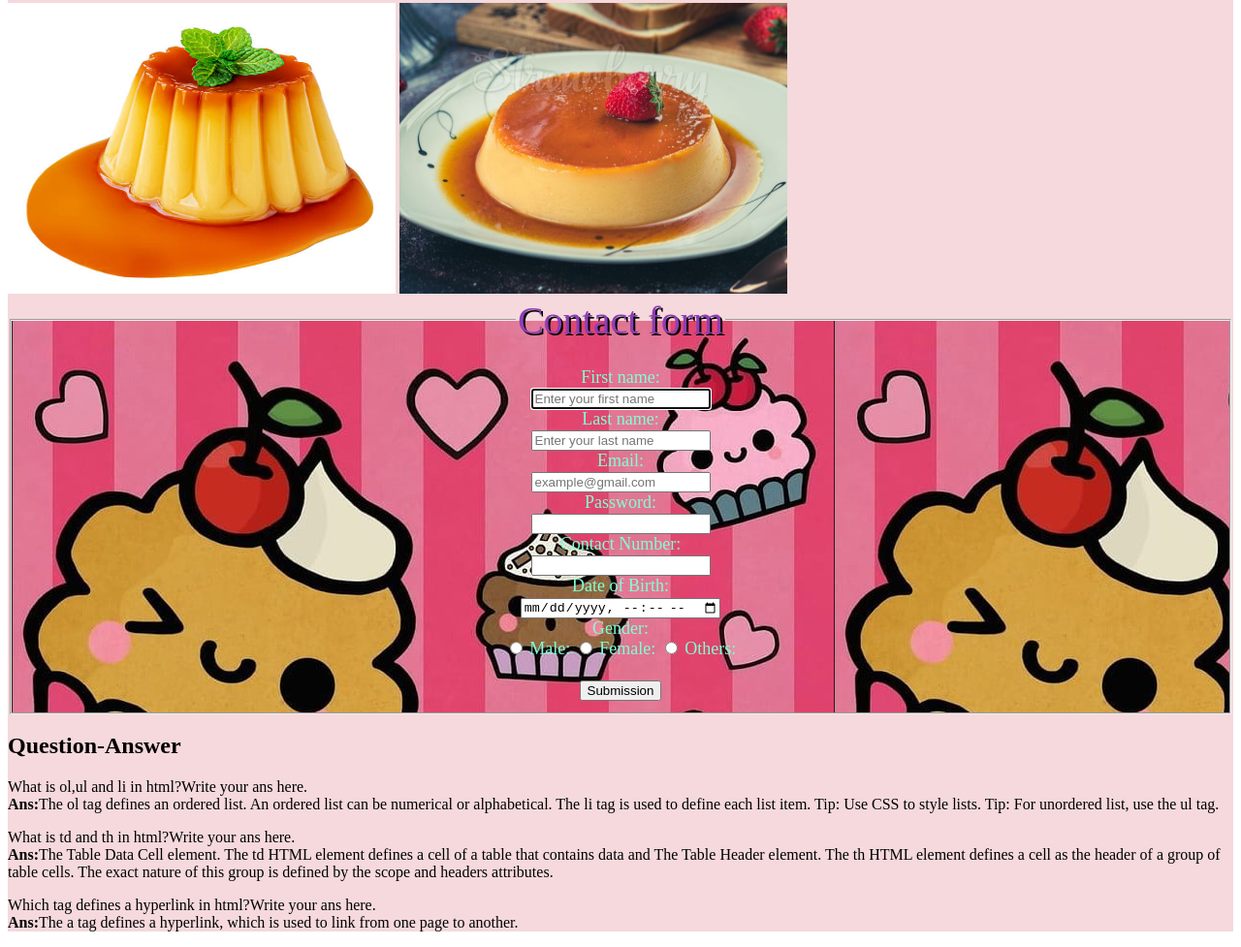
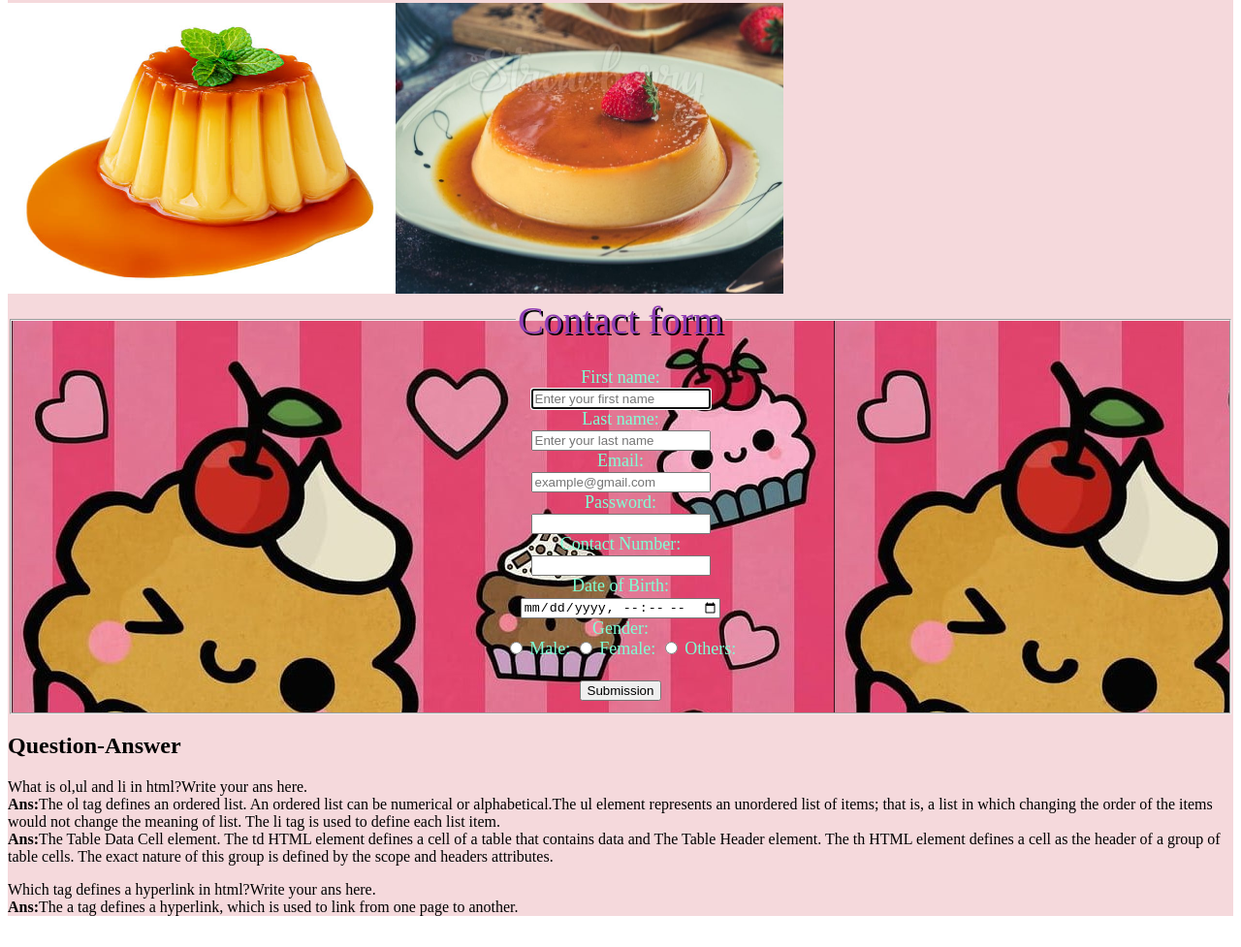
Before and after one commit to Sanjida51/Assignment03, a plain HTML site: page index.html in a window 1280 px wide. Shown: the part 2864-3841 px from the top of the page at 97% size. Drawn offline with Linux system fonts and the light colour scheme.

Commit message:
index.html

```diff
--- a/index.html
+++ b/index.html
@@ -104,18 +104,15 @@
   </div>
   <div>
       <h3 align="center" id="p1">Burger</h3>
-      <img src="image/burger.jpg" alt="Burger" width="400" height="300">
-      <img src="image/burger1.jpg" alt="Burger1" width="400" height="300">
+      <img src="image/burger.jpg" alt="Burger" width="400" height="300"><img src="image/burger1.jpg" alt="Burger1" width="400" height="300">
   </div>
   <div>
       <h3 align="center" id="p2">Pizza</h3>
-      <img src="image/pizza.jpg" alt="Pizza" width="400" height="300">
-      <img src="image/pizza1.jpg" alt="Pizza1" width="400" height="300">
+      <img src="image/pizza.jpg" alt="Pizza" width="400" height="300"><img src="image/pizza1.jpg" alt="Pizza1" width="400" height="300">
   </div>
   <div>
       <h3 align="center" id="p3">French Fries</h3>
-      <img src="image/french fry.jpg" alt="French Fry" width="400" height="300">
-      <img src="image/french fry1.jpg" alt="French Fry1" width="400" height="300">
+      <img src="image/french fry.jpg" alt="French Fry" width="400" height="300"><img src="image/french fry1.jpg" alt="French Fry1" width="400" height="300">
   </div>
   <div>
       <h3  align="center" id="D">Deserts</h3>
@@ -147,13 +144,11 @@
   </div>
    <div>
       <h3 align="center" id="p5">Chocolate cake</h3>
-      <img src="image/chocolatecake.jpg" alt="Cakes" width="400" height="300">
-      <img src="image/chocolatecake1.jpg" alt="Cakes" width="400" height="300">
+      <img src="image/chocolatecake.jpg" alt="Cakes" width="400" height="300"><img src="image/chocolatecake1.jpg" alt="Cakes" width="400" height="300">
   </div>
   <div>
       <h3 align="center" id="p6">Pudding</h3>
-      <img src="image/pudding.jpg" alt="Pudding" width="400" height="300">
-      <img src="image/pudding1.jpg" alt="pudding" width="400" height="300">
+      <img src="image/pudding.jpg" alt="Pudding" width="400" height="300"><img src="image/pudding1.jpg" alt="pudding" width="400" height="300">
   </div>
    <div id="AA">
          <form action="action.php" method="get" target="_blank">
@@ -185,8 +180,8 @@
   <div>
     <h2>Question-Answer</h2>
    <p>What is ol,ul and li in html?Write your ans here.<br>
-   <b>Ans:</b>The ol tag defines an ordered list. An ordered list can be numerical or alphabetical. The li tag is used to define each list item. Tip: Use CSS to style lists. Tip: For unordered list, use the ul tag.</p>
-   <p>What is td and th in html?Write your ans here.<br>
+   <b>Ans:</b>The ol tag defines an ordered list. An ordered list can be numerical or alphabetical.The ul element represents an unordered list of items; that is, a list in which changing the order of the items would not change the meaning of list.
+    The li tag is used to define each list item.<br>
     <b>Ans:</b>The Table Data Cell element. The td HTML element defines a cell of a table that contains data and The Table Header element. The th HTML element defines a cell as the header of a group of table cells. The exact nature of this group is defined by the scope and headers attributes.</p>
    <p>Which tag defines a hyperlink in html?Write your ans here.<br>
    <b>Ans:</b>The a tag defines a hyperlink, which is used to link from one page to another.</p>
```
